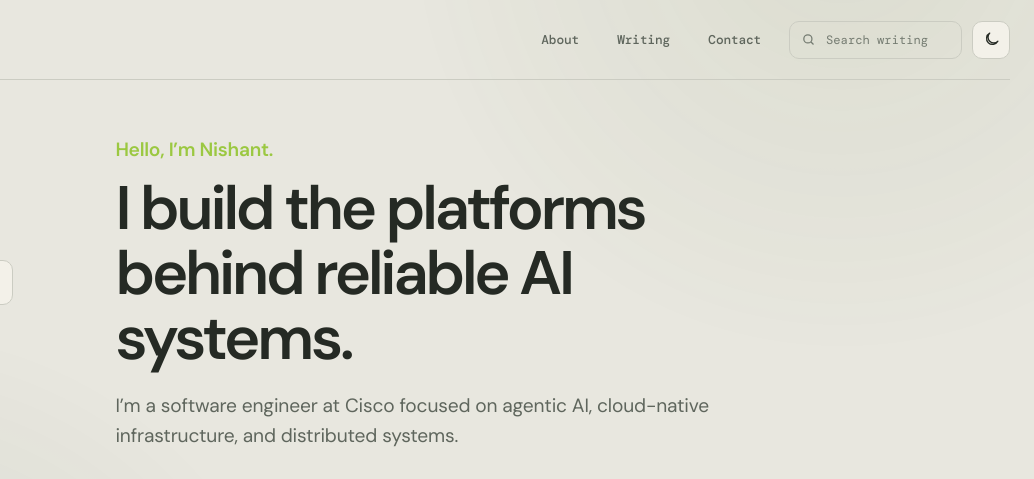
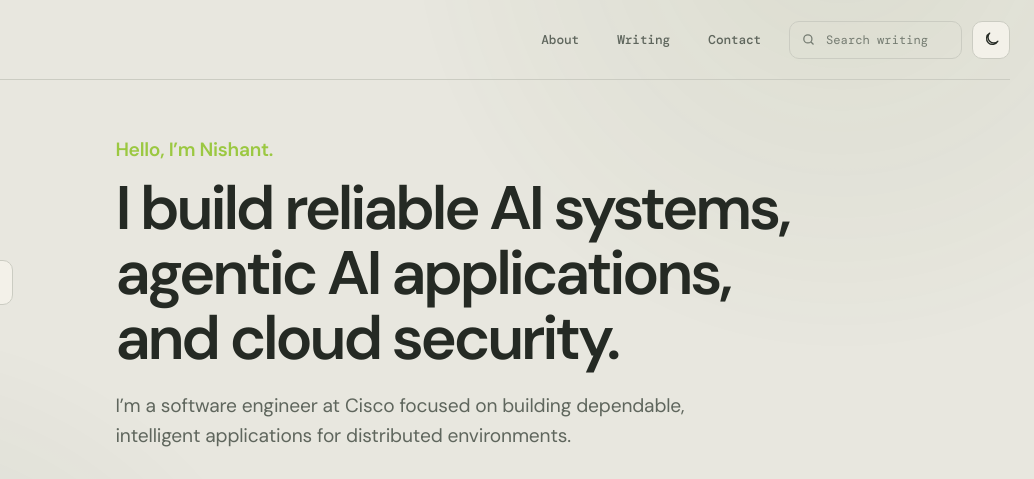
Before and after one commit to nishantapatil3/nishantapatil3.github.io, a website built with Vite: page index.html in a window 1280 px wide. Shown: the top 479 px of the page, 246-1280 px from the left. Built offline with nearby package versions, Linux system fonts and the light colour scheme.

Commit message:
Refine homepage positioning

```diff
--- a/index.html
+++ b/index.html
@@ -105,8 +105,8 @@
     <main id="top" class="content">
       <section id="about" class="intro">
         <p class="eyebrow">Hello, I’m Nishant.</p>
-        <h1>I build the platforms behind reliable AI systems.</h1>
-        <p class="lede">I’m a software engineer at Cisco focused on agentic AI, cloud-native infrastructure, and distributed systems.</p>
+        <h1>I build reliable AI systems, agentic AI applications, and cloud security.</h1>
+        <p class="lede">I’m a software engineer at Cisco focused on building dependable, intelligent applications for distributed environments.</p>
         <div class="hero-actions">
           <a class="button button-primary" href="mailto:nishant.apatil3@gmail.com">Start a conversation <span aria-hidden="true">↗</span></a>
           <a class="text-link" href="#writing">Read my notes <span aria-hidden="true">↓</span></a>
```
